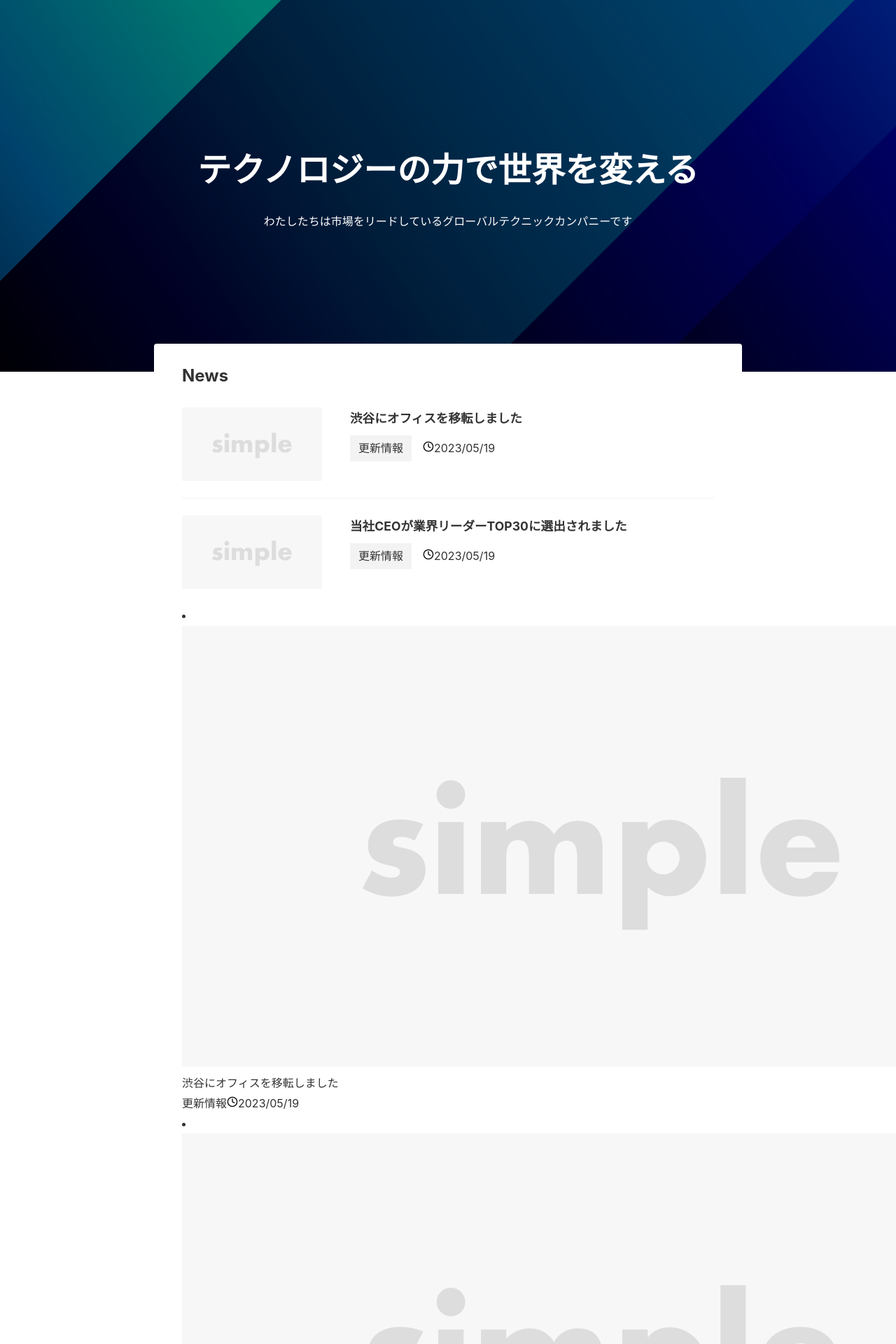
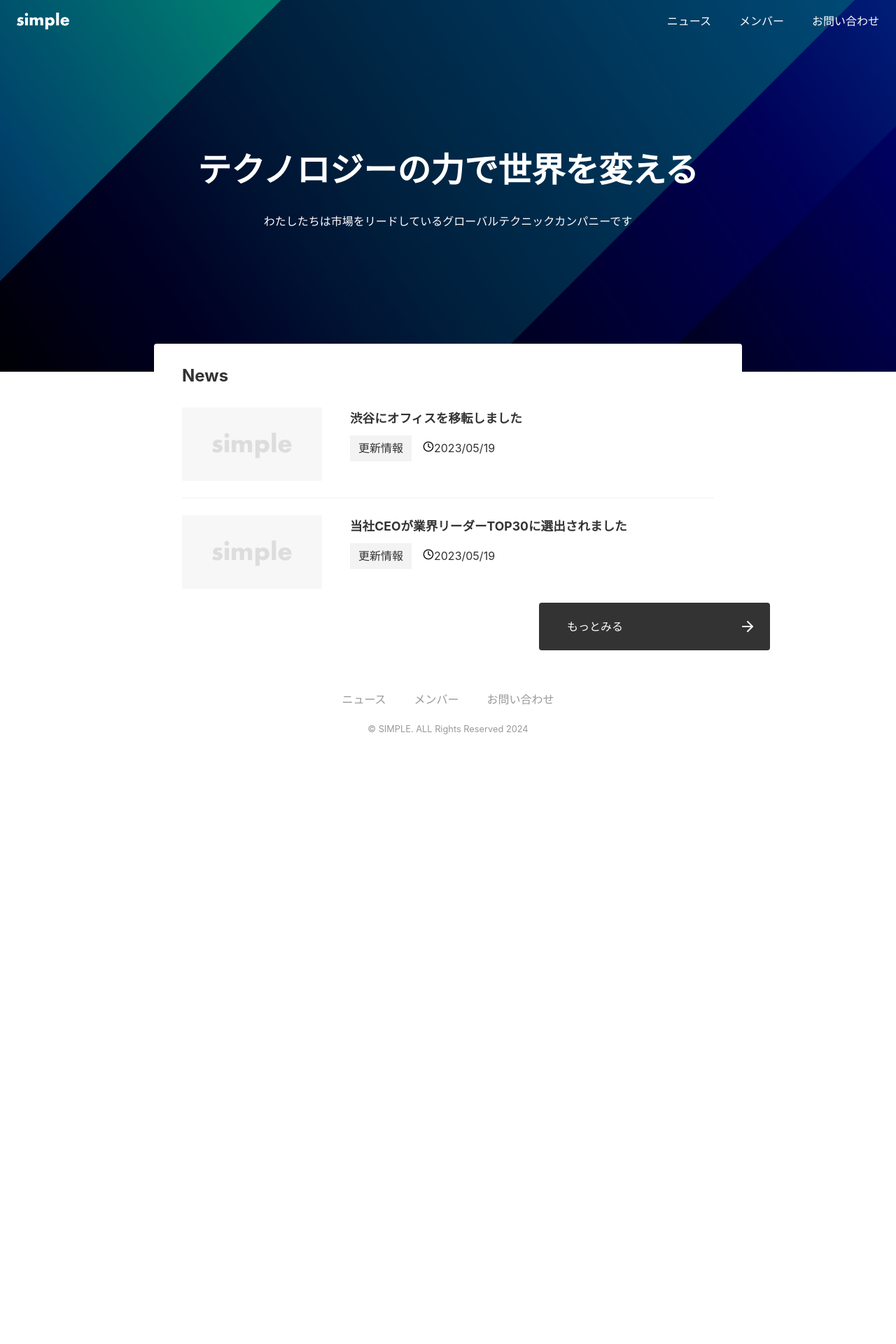
Before and after one commit to Noe0131/my-next-project, a Next.js app: page / in a window 1280 px wide. Shown: the top 1920 px of the page at 70% size. After the commit the page ends 1069 px from the top, so only its background shows below. Built offline with nearby package versions, Linux system fonts and the light colour scheme.

Commit message:
4-3メンバーベージーを作ってみよう

```diff
--- /dev/null
+++ b/app/_components/Footer/index.module.css
@@ -0,0 +1,29 @@
+.footer {
+    padding: 16px 24px;
+    text-align: center;
+    color: var(--color-text-sub);
+    font-size: 0.8rem;
+    margin-top: 80px;
+}
+
+.nav {
+    margin-bottom: 16px;
+}
+
+.items {
+    display: flex;
+    justify-content: center;
+    gap: 40px;
+    font-size: 1rem;
+    white-space: nowrap;
+}
+
+@media  (max-width: 640px) {
+    .items {
+        flex-wrap: wrap;
+        gap: 8px 0;
+    }
+    .item {
+        width: 50%;
+    }
+}
--- /dev/null
+++ b/app/_components/Footer/index.tsx
@@ -0,0 +1,23 @@
+import Link from "next/link";
+import styles from "./index.module.css";
+
+export default function Footer() {
+    return (
+        <footer className={styles.footer}>
+            <nav className={styles.nav}>
+                <ul className={styles.items}>
+                    <li className={styles.item}>
+                        <Link href="/news">ニュース</Link>
+                    </li>
+                    <li className={styles.item}>
+                        <Link href="/members">メンバー</Link>
+                    </li>
+                    <li className={styles.item}>
+                        <Link href="/contact">お問い合わせ</Link>
+                    </li>
+                </ul>
+            </nav>
+            <p className={styles.cr}>©︎ SIMPLE. ALL Rights Reserved 2024</p>
+        </footer>
+    );
+}
--- /dev/null
+++ b/app/_components/Header/index.module.css
@@ -0,0 +1,30 @@
+.header {
+    position: absolute;
+    padding: 16px 24px 8px;
+    z-index: 1000;
+    display: flex;
+    align-items: center;
+    justify-content: space-between;
+    width: 100%;
+}
+
+.logoLink {
+    display: flex;
+}
+
+.logo {
+    height: 24px;
+    width: auto;
+}
+
+.items {
+    display: flex;
+    color: #fff;
+    gap: 40px;
+}
+
+@media (max-width: 640px) {
+    .header {
+        padding: 24px 16px 8px;
+    }
+}
--- /dev/null
+++ b/app/_components/Header/index.tsx
@@ -0,0 +1,33 @@
+import Image from "next/image";
+import Link from "next/link";
+import styles from "./index.module.css";
+
+export default function Header() {
+    return (
+        <header className={styles.header}>
+            <Link href="/" className={styles.logoLink}>
+                <Image
+                    src="/logo.svg"
+                    alt="SIMPLE"
+                    className={styles.logo}
+                    width={348}
+                    height={133}
+                    priority
+                />
+            </Link>
+            <nav className={styles.nav}>
+                <ul className={styles.items}>
+                    <li>
+                        <Link href="/news">ニュース</Link>
+                    </li>
+                    <li>
+                        <Link href="/members">メンバー</Link>
+                    </li>
+                    <li>
+                        <Link href="/contact">お問い合わせ</Link>
+                    </li>
+                </ul>
+            </nav>
+        </header>
+    );
+}
--- a/app/_components/NewsList/index.tsx
+++ b/app/_components/NewsList/index.tsx
@@ -1,5 +1,5 @@
 import Image from "next/image";
-
+import Link from "next/link";
 import styles from "./index.module.css";
 import { News } from "@/app/_libs/microcms";
 
@@ -16,7 +16,7 @@ export default function NewsList({ news }: Props) {
         <ul>
             {news.map((article) => (
                 <li key={article.id} className={styles.list}>
-                    <div className={styles.link}>
+                    <Link  href={'/news/${article.id}'} className={styles.link}>
                         <Image
                             className={styles.image}
                             src="/no-image.png"
@@ -40,7 +40,7 @@ export default function NewsList({ news }: Props) {
                                 </span>
                             </dd>
                         </dl>
-                    </div>
+                    </Link>
                 </li>
             ))}
         </ul>
--- a/app/layout.tsx
+++ b/app/layout.tsx
@@ -1,6 +1,7 @@
-import type { Metadata } from "next";
 import localFont from "next/font/local";
 import "./globals.css";
+import Header from "./_components/Header";
+import Footer from "./_components/Footer";
 
 const geistSans = localFont({
   src: "./fonts/GeistVF.woff",
@@ -13,20 +14,17 @@ const geistMono = localFont({
   weight: "100 900",
 });
 
-export const metadata: Metadata = {
-  title: "Create Next App",
-  description: "Generated by create next app",
-};
-
 export default function RootLayout({
   children,
 }: Readonly<{
   children: React.ReactNode;
 }>) {
   return (
-    <html lang="en">
-      <body className={`${geistSans.variable} ${geistMono.variable}`}>
+    <html lang="ja">
+      <body>
+        <Header />
         {children}
+        <Footer />
       </body>
     </html>
   );
--- a/app/page.tsx
+++ b/app/page.tsx
@@ -67,35 +67,6 @@ export default function Home() {
           <div className={styles.newsLink}>
             <ButtonLink href="/news">もっとみる</ButtonLink>
           </div>
-          {sliceData.map((article) => (
-            <li key={article.id} className={styles.list}>
-              <div className={styles.link}>
-                <Image
-                  className={styles.image}
-                  src="/no-image.png"
-                  alt="No Image"
-                  width={1200}
-                  height={630}
-                />
-                <dl className={styles.content}>
-                  <dt className={styles.newsItemTitle}>{article.title}</dt>
-                  <dd className={styles.meta}>
-                    <span className={styles.tag}>{article.category.name}</span>
-                    <span className={styles.date}>
-                      <Image
-                        src="/clock.svg"
-                        alt="Clock"
-                        width={16}
-                        height={16}
-                        priority
-                      />
-                      {article.publishedAt}
-                    </span>
-                  </dd>
-                </dl>
-              </div>
-            </li>
-          ))}
       </section>
     </>
   );
```
Also changed, not shown: app/members/page.tsx (added, +7 -0 lines), app/not-found.module.css (added, +21 -0 lines), app/not-found.tsx (added, +16 -0 lines), app/members/page.moudule.css (added).
